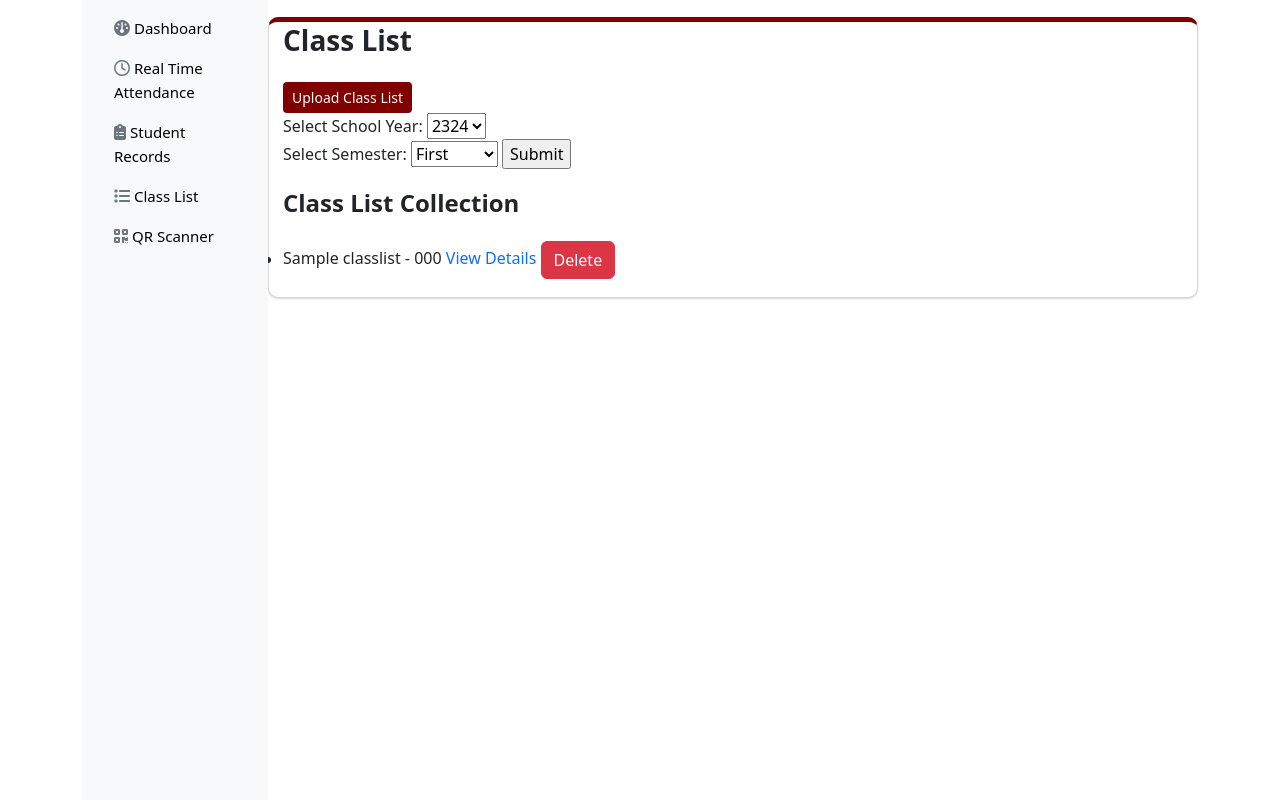
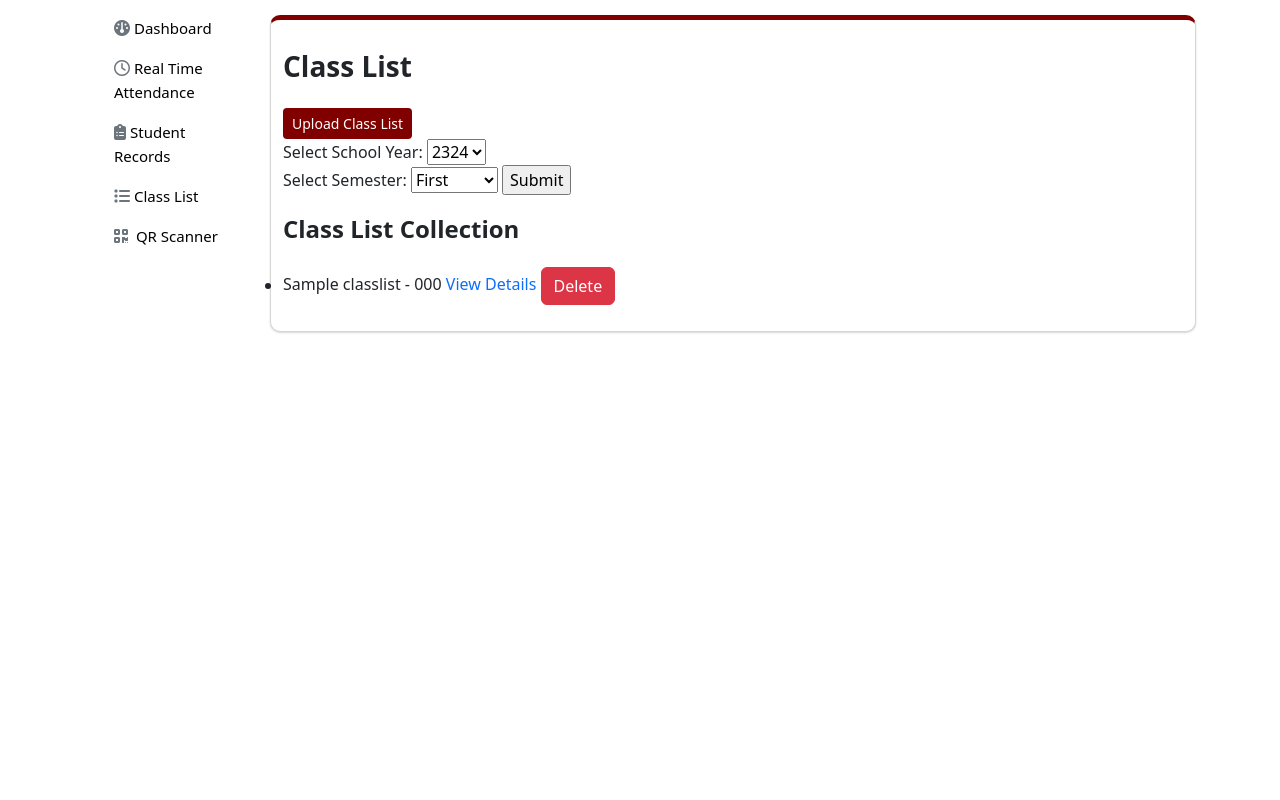
Before and after one commit to stvnmbt/pasok, a Flask app: page /classlist in a window 1280 px wide. Shown: the part 66-866 px from the top of the page. Run offline with Flask 3, Linux system fonts and the light colour scheme; a user stored in the database is signed in; tables that the repository leaves empty hold one stand-in row (values such as "Sample post"); parts of the project's set-up code (start-up, migrations or seed data) failed here and were passed over; some libraries are stand-ins or nearby versions.

Commit message:
minor ui adjustments

```diff
--- a/src/templates/core/faculty/sidebar.html
+++ b/src/templates/core/faculty/sidebar.html
@@ -3,12 +3,10 @@
 {% block header %}{% endblock %}
 
 {% block content %}
-
-
 <!-- Sidebar -->
 <div class="container-fluid ">
     <div class="row vh-100 ">
-        <div class="col-12 col-sm-3 col-xl-2 px-sm-2 px-0 bg-light d-flex sticky-top">
+        <div class="col-12 col-sm-3 col-xl-2 px-sm-2 px-0 d-flex sticky-top">
             <div class="d-flex flex-sm-column flex-row flex-grow-1 align-items-center align-items-sm-start px-3 pt-2 text-white">
                 <ul class="nav flex-sm-column flex-row flex-nowrap flex-shrink-1 flex-sm-grow-0 flex-grow-1 mb-sm-auto mb-0 justify-content-center align-items-center align-items-sm-start" id="menu">
                     <li class="nav-item ">
@@ -33,18 +31,19 @@
                     </li>
                     <li class="nav-item ">
                         <a href=" {{ url_for('core.qrscanner') }}" class="nav-link px-sm-0 px-2 ms-2">
-                        <i class="fa-solid fa-qrcode" style="color: #6c757d;"></i><span class="ms-1 d-none d-sm-inline" style="color: black; font-size: 15px;">QR Scanner</span>
+                        <i class="fa-solid fa-qrcode" style="color: #6c757d;"></i><span class="ms-1 d-none d-sm-inline" style="color: black; font-size: 15px;">    QR Scanner</span>
                         </a>
                     </li>
                 </ul>
             </div>
         </div>
-        <div class="col d-flex flex-column h-100" >
+        <div class="col d-flex flex-column h-100" style="margin-left: 2px; margin-right: 2px;">
             <div class="container-fluid p-0">
                 <div class="row" style="-ms-flex: 1 1 auto;
                 flex: 1 1 auto;
-                margin-top: 17px;
-                padding: 2px;
+                margin-top: 15px;
+                padding-bottom: 10px;
+                padding-top: 30px;
                 border: 0.001px solid rgba(0, 0, 0, 0.16);
                 border-top: 5px solid maroon;
                 border-radius: 10px;
@@ -55,4 +54,5 @@
         </div>
     </div>
 </div>
+
 {% endblock %}
--- a/src/templates/core/navbar.html
+++ b/src/templates/core/navbar.html
@@ -1,9 +1,9 @@
 <!-- NavBar -->
 {% if current_user.is_authenticated %}
 <div class="container">
-  <nav class="navbar navbar-expand-sm bg-light navbar-light">
+  <nav class="navbar navbar-expand-sm navbar-light">
     <div class="container-fluid">
-      <a class="navbar-brand" href="#" style="color: #800000; font-weight: 500;">
+      <a class="navbar-brand" href="{{ url_for('core.home') }}" style="color: #800000; font-weight: 500;">
         <img src="..\static\images\PUP logo.png"  style="width:40px; height: 40px; margin-right: 10px;"> PASOK</a>
       <button class="navbar-toggler" type="button" data-bs-toggle="collapse" data-bs-target="#navbarNav" aria-controls="navbarNav" aria-expanded="false" aria-label="Toggle navigation">
         <span class="navbar-toggler-icon"></span>
@@ -16,7 +16,7 @@
               {{current_user.first_name}} {{current_user.last_name}}
             </a>
             <div class="dropdown-menu" aria-labelledby="myAccountDropdown">
-              <a href="{{ url_for('core.account_settings') }}">Account Settings</a>
+              <a class="dropdown-item" href="{{ url_for('core.account_settings') }}">Account Settings</a>
               <div class="dropdown-divider"></div>
               <a class="dropdown-item" href="{{ url_for('accounts.logout') }}">Log Out</a>
             </div>
```
